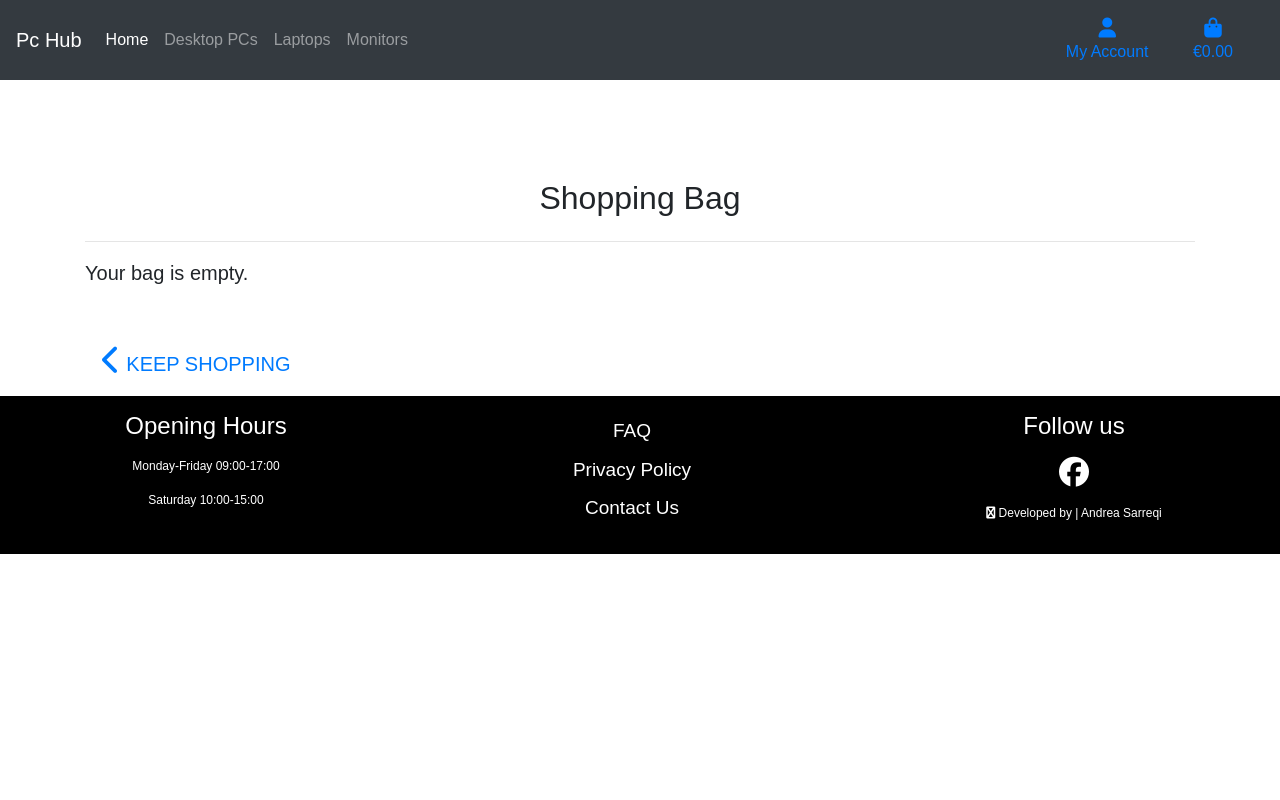
After one commit to andreasarreqi/PcHub, a Django app: page /bag/ in a window 1280 px wide. The commit adds this page. Run offline with Django 3.2, Linux system fonts and the light colour scheme; some libraries are stand-ins or nearby versions.

Commit message:
Added bag view and created bag.html template to view the bag

```diff
--- /dev/null
+++ b/bag/contexts.py
@@ -0,0 +1,55 @@
+from decimal import Decimal
+from django.conf import settings
+from django.shortcuts import get_object_or_404
+from products.models import Computers
+
+
+def bag_contents(request):
+
+    bag_items = []
+    total = 0
+    product_count = 0
+    bag = request.session.get('bag', {})
+
+    for item_id, item_data in bag.items():
+        if isinstance(item_data, int):
+            product = get_object_or_404(Computers, pk=item_id)
+            total += item_data * product.price
+            product_count += item_data
+            bag_items.append({
+                'item_id': item_id,
+                'quantity': item_data,
+                'product': product,
+            })
+        else:
+            product = get_object_or_404(Computers, pk=item_id)
+            for size, quantity in item_data['items_by_size'].items():
+                total += quantity * product.price
+                product_count += quantity
+                bag_items.append({
+                    'item_id': item_id,
+                    'quantity': quantity,
+                    'product': product,
+                    'size': size,
+                })
+
+    if total < settings.FREE_DELIVERY_THRESHOLD:
+        delivery = total * Decimal(settings.STANDARD_DELIVERY_PERCENTAGE / 100)
+        free_delivery_delta = settings.FREE_DELIVERY_THRESHOLD - total
+    else:
+        delivery = 0
+        free_delivery_delta = 0
+
+    grand_total = delivery + total
+
+    context = {
+        'bag_items': bag_items,
+        'total': total,
+        'product_count': product_count,
+        'delivery': delivery,
+        'free_delivery_delta': free_delivery_delta,
+        'free_delivery_threshold': settings.FREE_DELIVERY_THRESHOLD,
+        'grand_total': grand_total,
+    }
+
+    return context
--- /dev/null
+++ b/bag/templates/bag/bag.html
@@ -0,0 +1,39 @@
+{% extends "base.html" %}
+{% load static %}
+
+{% block page_header %}
+    <div class="container header-container">
+        <div class="row">
+            <div class="col"></div>
+        </div>
+    </div>
+{% endblock %}
+
+{% block content %}
+    <div class="overlay"></div>
+    <div class="container mb-2">
+        <div class="row">
+            <div class="col">
+                <hr>
+                <h2 class="logo-font mb-4">Shopping Bag</h2>
+                <hr>
+            </div>
+        </div>
+
+        <div class="row">
+            <div class="col">
+                {% if bag_items %}
+                    <div class="table-responsive rounded"></div>
+                {% else %}
+                    <p class="lead mb-5">Your bag is empty.</p>
+                    <a href="{% url 'computers' %}" class="btn btn-outline-black rounded-0 btn-lg">
+                        <span class="icon">
+                            <i class="fas fa-chevron-left"></i>
+                        </span>
+                        <span class="text-uppercase">Keep Shopping</span>
+                    </a>
+                {% endif %}
+            </div>
+        </div>
+    </div>
+{% endblock %}
--- /dev/null
+++ b/bag/urls.py
@@ -0,0 +1,6 @@
+from django.urls import path
+from . import views
+
+urlpatterns = [
+    path('', views.view_bag, name='view_bag'),
+]
--- a/bag/views.py
+++ b/bag/views.py
@@ -1,3 +1,12 @@
-from django.shortcuts import render
+from django.shortcuts import (
+    render, redirect, reverse,
+    HttpResponse, get_object_or_404)
 
-# Create your views here.
+from django.contrib import messages
+from products.models import Computers
+
+
+def view_bag(request):
+    """ A view that renders the bag contents page """
+
+    return render(request, 'bag/bag.html')
--- a/pc_hub/settings.py
+++ b/pc_hub/settings.py
@@ -26,7 +26,7 @@ SECRET_KEY = os.environ.get('SECRET_KEY', '')
 # SECURITY WARNING: don't run with debug turned on in production!
 DEBUG = 'DEVELOPMENT' in os.environ
 
-ALLOWED_HOSTS = ['8000-andreasarreqi-pchub-ij26ye1ra7f.ws-eu101.gitpod.io']
+ALLOWED_HOSTS = ['8000-andreasarreqi-pchub-68nrzns77fh.ws-eu101.gitpod.io']
 
 
 # Application definition
@@ -82,6 +82,7 @@ TEMPLATES = [
                 'django.template.context_processors.request',
                 'django.contrib.auth.context_processors.auth',
                 'django.contrib.messages.context_processors.messages',
+                'bag.contexts.bag_contents',
             ],
             'builtins': [
                 'crispy_forms.templatetags.crispy_forms_tags',
@@ -176,4 +177,7 @@ MEDIA_ROOT = os.path.join(BASE_DIR, 'media')
 # Default primary key field type
 # https://docs.djangoproject.com/en/3.2/ref/settings/#default-auto-field
 
+FREE_DELIVERY_THRESHOLD = 500
+STANDARD_DELIVERY_PERCENTAGE = 10
+
 DEFAULT_AUTO_FIELD = 'django.db.models.BigAutoField'
--- a/pc_hub/urls.py
+++ b/pc_hub/urls.py
@@ -23,4 +23,5 @@ urlpatterns = [
     path('accounts/', include('allauth.urls')),
     path('', include('home.urls')),
     path('products/', include('products.urls')),
+    path('bag/', include('bag.urls')),
 ] + static(settings.MEDIA_URL, document_root=settings.MEDIA_ROOT)
--- a/static/css/base.css
+++ b/static/css/base.css
@@ -191,6 +191,10 @@ h2 {
     justify-content: center;
 }
 
+.logout-p {
+    margin-top: 50px;
+}
+
 /* ------------------------------- bootstrap toasts */
 
 .message-container {
@@ -292,6 +296,9 @@ h2 {
     .third-section {
         height: 110vh;
     }
+    .logout-p {
+        margin-top: 21.5%;
+    }
 }
 
 @media only screen and (max-width: 540px) {
--- a/templates/base.html
+++ b/templates/base.html
@@ -41,7 +41,6 @@
     <script src="https://cdn.jsdelivr.net/npm/bootstrap@4.0.0/dist/js/bootstrap.min.js"
         integrity="sha384-JZR6Spejh4U02d8jOt6vLEHfe/JQGiRRSQQxSfFWpi1MquVdAyjUar5+76PVCmYl" crossorigin="anonymous">
     </script>
-    <script src="/static/js/script.js"></script>
     {% endblock %}
     <title>PC HUB {% block extra_title %}{% endblock %} </title>
 </head>
@@ -97,12 +96,15 @@
                                 {% endif %}
                         </li>
                         <li class="list-inline-item">
-                            <a class="nav-link" href="#">
+                            <a class="{% if grand_total %}text-info font-weight-bold{% else %}text-black{% endif %} nav-link" href="{% url 'view_bag' %}">
                                 <div class="text-center">
                                     <div><i class="fas fa-shopping-bag fa-lg"></i></div>
                                     <p class="my-0">
+                                        {% if grand_total %}
+                                        ${{ grand_total|floatformat:2 }}
+                                        {% else %}
                                         €0.00
-                                        <!--Add bag if statements incrementing price -->
+                                        {% endif %}
                                     </p>
                                 </div>
                             </a>
@@ -130,6 +132,9 @@
         {% endfor %}
     </div>
     {% endif %}
+
+    {% block page_header %}
+    {% endblock %}
 
     <!--Page content wrapped in a main tag-->
     <main>
```
Also changed, not shown: products/templates/products/computer_detail.html (+8 -0 lines), products/templates/products/computers.html (+9 -0 lines), bag/__init__.py (deleted).
